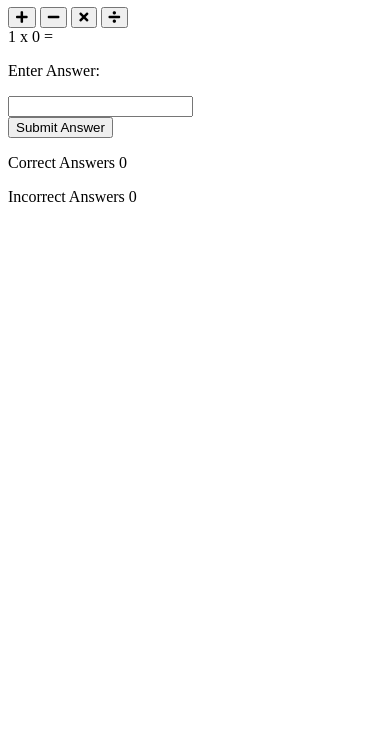
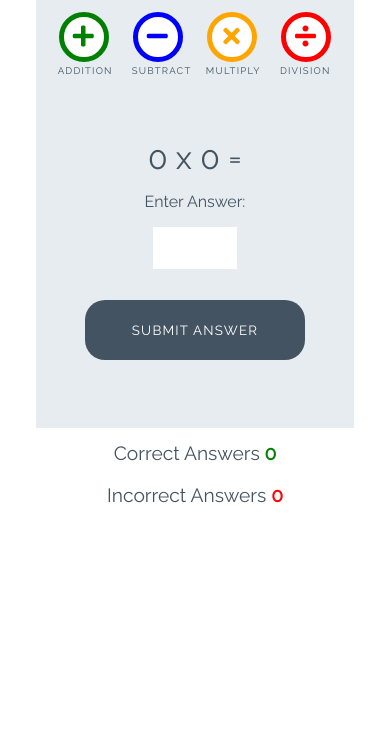
Before and after one commit to KernowPabloUK/love-maths, a plain HTML site: page index.html in a window 390 px wide. Shown: the part 112-844 px from the top of the page. Drawn offline with Linux system fonts and the light colour scheme.

Commit message:
ADD: Update HTML structure and enhance button functionality with data attributes

```diff
--- a/assets/css/style.css
+++ b/assets/css/style.css
@@ -0,0 +1,252 @@
+/* --------- Global style */
+
+body {
+    background-color: white;
+    font-family: "Raleway", sans-serif;
+    color: #445361;
+    text-align: center;
+}
+
+/* --------- Heading */
+
+.heading {
+    text-align: center;
+    font-size: 2.5rem;
+}
+
+.logo {
+    height: 40px;
+    padding-right: 5px;
+}
+
+/* --------- Game layout */
+
+.game-area {
+    background-color: #E6ECF0;
+    box-sizing: border-box;
+    width: 85%;
+    height: 65vh;
+    max-height: 450px;
+    max-width: 830px;
+    margin-left: auto;
+    margin-right: auto;
+    padding: 1%;
+}
+
+.question-area {
+    width: 50%;
+    font-size: 2rem;
+    margin: auto;
+    padding: 50px 0;
+}
+
+.question-area span {
+    padding: 0 15px;
+}
+
+.score-area {
+    margin: 5px auto;
+    width: 60%;
+    font-size: 1.2rem;
+}
+
+.controls-area {
+    width: 85%;
+    margin: 30px auto;
+}
+
+#score {
+    color: green;
+    font-weight: bold;
+}
+
+#incorrect {
+    color: red;
+    font-weight: bold;
+}
+
+.answer-message {
+    display: none;
+    font-size: 1rem;
+}
+
+#answer-box {
+    border: none;
+    color: #445361;
+    display: inline-block;
+    height: 40px;
+    width: 80px;
+    font-size: 1.2rem;
+}
+
+.scores {
+    display: inline-block;
+    padding: 25px;
+}
+
+/* --------- Buttons */
+
+.btn {
+    width: 220px;
+    height: 60px;
+    font-family: "Raleway", sans-serif;
+    text-transform: uppercase;
+    letter-spacing: 1.2px;
+    color: white;
+}
+
+.btn:focus {
+    outline: none;
+}
+
+.btn--big {
+    padding-top: 10px;
+    border-radius: 50%;
+    background-color: white;
+    border: 10px solid;
+    width: 100px;
+    height: 100px;
+    font-size: 3.2rem;
+    margin: 0 30px;
+    transition: all 0.5s;
+}
+
+.btn--big::after{
+    content: attr(data-type);
+    font-size: 1rem;
+    color: #445361;
+    position: relative;
+    left: -0.5em;
+}
+
+.btn--blue {
+    border-color: blue;
+    color: blue;
+}
+
+.btn--blue:active,
+.btn--blue:hover {
+    background-color: darkblue;
+    color: white;
+}
+
+.btn--orange {
+    border-color: orange;
+    color: orange;
+}
+
+.btn--orange:active,
+.btn--orange:hover {
+    background-color: darkorange;
+    color: white;
+}
+
+.btn--red {
+    border-color: red;
+    color: red;
+}
+
+.btn--red:active,
+.btn--red:hover {
+    background-color: darkred;
+    color: white;
+}
+
+.btn--green {
+    border-color: green;
+    color: green;
+}
+
+.btn--green:active,
+.btn--green:hover {
+    background-color: darkgreen;
+    color: white;
+}
+
+.btn--gray {
+    margin-top: 25px;
+    background-color: #445361;
+    border: 1px transparent;
+    border-radius: 20px;
+}
+
+.btn--gray:active,
+.btn--gray:hover {
+    background-color: #0d1013;
+}
+
+/* --------- Media queries */
+
+@media (max-width: 414px) {
+    .controls-area {
+        width: 100%;
+    }
+
+    .btn--big {
+        margin: 0 10px;
+        padding: 5px;
+        border: 5px solid;
+        width: 50px;
+        height: 50px;
+        font-size: 1.5rem;
+    }
+
+    .btn--big::after {
+        font-size: 0.6rem;
+        left: -0.7rem;
+    }
+
+    .question-area {
+        padding: 10% 0;
+        width: 100%;
+    }
+
+    .question-area span {
+        padding: 0;
+    }
+
+    .answer-message {
+        display: block;
+    }
+
+    #answer-box {
+        display: block;
+        margin: 0 auto;
+    }
+    .btn--gray {
+        margin-top: 0;
+    }
+
+    .score-area {
+        width: 100%;
+    }
+
+    .scores {
+        margin: 0.5em auto;
+        display: block;
+        padding: 5px;
+    }
+
+    .heading {
+        font-size: 2rem;
+    }
+}
+
+@media (max-width: 320px) {
+    .game-area {
+        height: 70vh;
+    }
+
+    .controls-area {
+        width: 75%;
+        margin: 10px auto;
+    }
+
+    .btn--big {
+        margin: 10px 10px;
+    }
+    .question-area {
+        padding: 10px 0;
+    }
+
+}
--- a/index.html
+++ b/index.html
@@ -4,43 +4,45 @@
 <head>
     <meta charset="UTF-8">
     <meta name="viewport" content="width=device-width, initial-scale=1.0">
+
+    <!-- font awesome and google fonts -->
     <link rel="stylesheet" href="https://use.fontawesome.com/releases/v5.7.2/css/all.css"
         integrity="sha384-fnmOCqbTlWIlj8LyTjo7mOUStjsKC4pOpQbqyi7RrhN7udi9RwhKkMHpvLbHG9Sr" crossorigin="anonymous">
     <link href="https://fonts.googleapis.com/css?family=Raleway%7CRighteous" rel="stylesheet">
-    <link rel="stylesheet" href="./assets/css/style.css">
+
+    <link rel="stylesheet" href="assets/css/style.css">
     <title>Document</title>
 </head>
 
 <body>
     <h1 class="heading">
-        <img class="logo" src="./assets/images/logo.png" alt="logo"> Love Maths
+        <img class="logo" src="assets/images/logo.png" alt="logo"> Love Maths
     </h1>
 
     <div class="game-area">
         <div class="controls-area">
-            <button class="btn btn--big btn--green">
+            <button data-type="addition" class="btn btn--big btn--green">
                 <i class="fas fa-plus"></i>
             </button>
-            <button class="btn btn--big btn--blue">
+            <button data-type="subtract" class="btn btn--big btn--blue">
                 <i class="fas fa-minus"></i>
             </button>
-            <button class="btn btn--big btn--orange">
+            <button data-type="multiply" class="btn btn--big btn--orange">
                 <i class="fas fa-times"></i>
             </button>
-            <button class="btn btn--big btn--red">
+            <button data-type="division" class="btn btn--big btn--red">
                 <i class="fas fa-divide"></i>
             </button>
         </div>
-
         <div class="question-area">
-            <span id="operand1">1</span>
+            <span id="operand1">0</span>
             <span id="operator">x</span>
             <span id="operand2">0</span>
             <span>=</span>
             <p class="answer-message">Enter Answer:</p>
             <input id="answer-box" type="number">
         </div>
-        <button class="btn btn--gray">Submit Answer</button>
+        <button data-type="submit" class="btn btn--gray">Submit Answer</button>
     </div>
 
     <div class="score-area">
@@ -48,8 +50,7 @@
         <p class="scores">Incorrect Answers <span id="incorrect">0</span></p>
     </div>
 
-
-    <script src="./assets/js/script.js"></script>
+    <script src="assets/js/script.js"></script>
 </body>
 
 </html>
```
